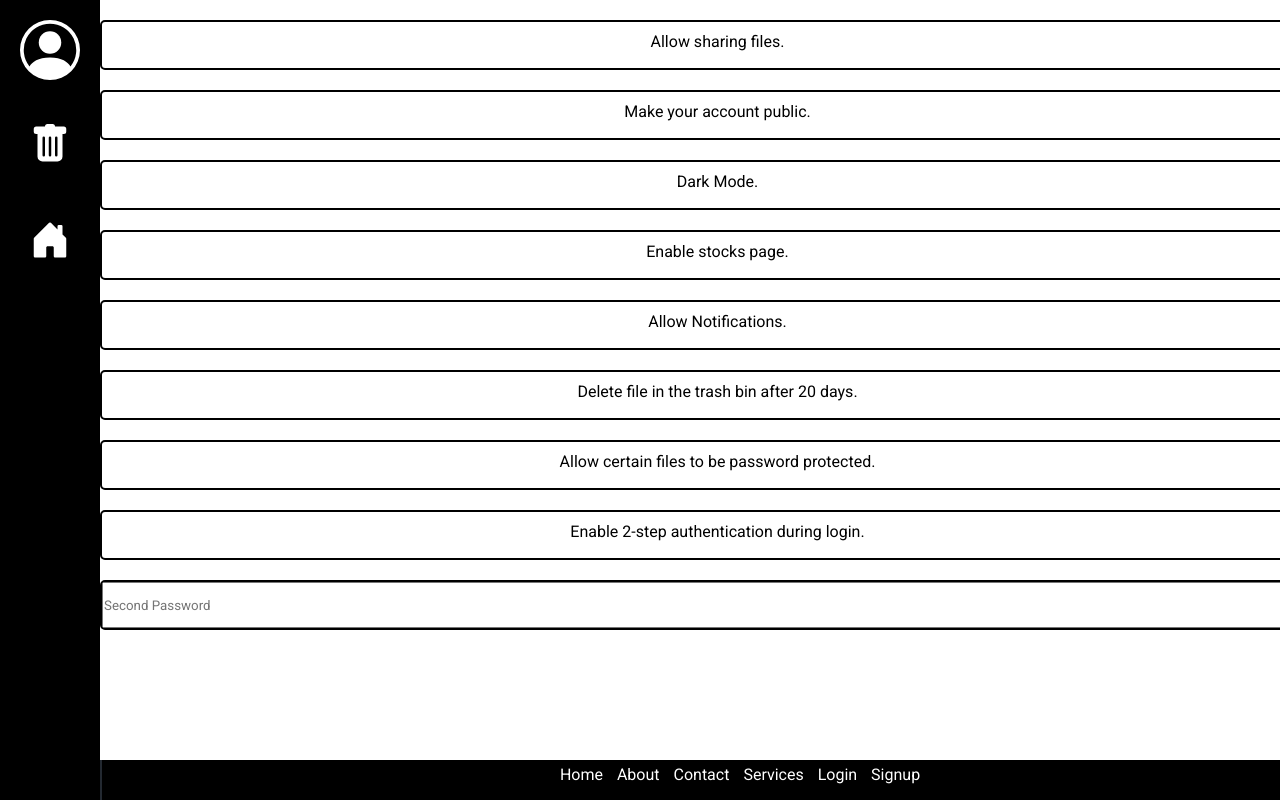
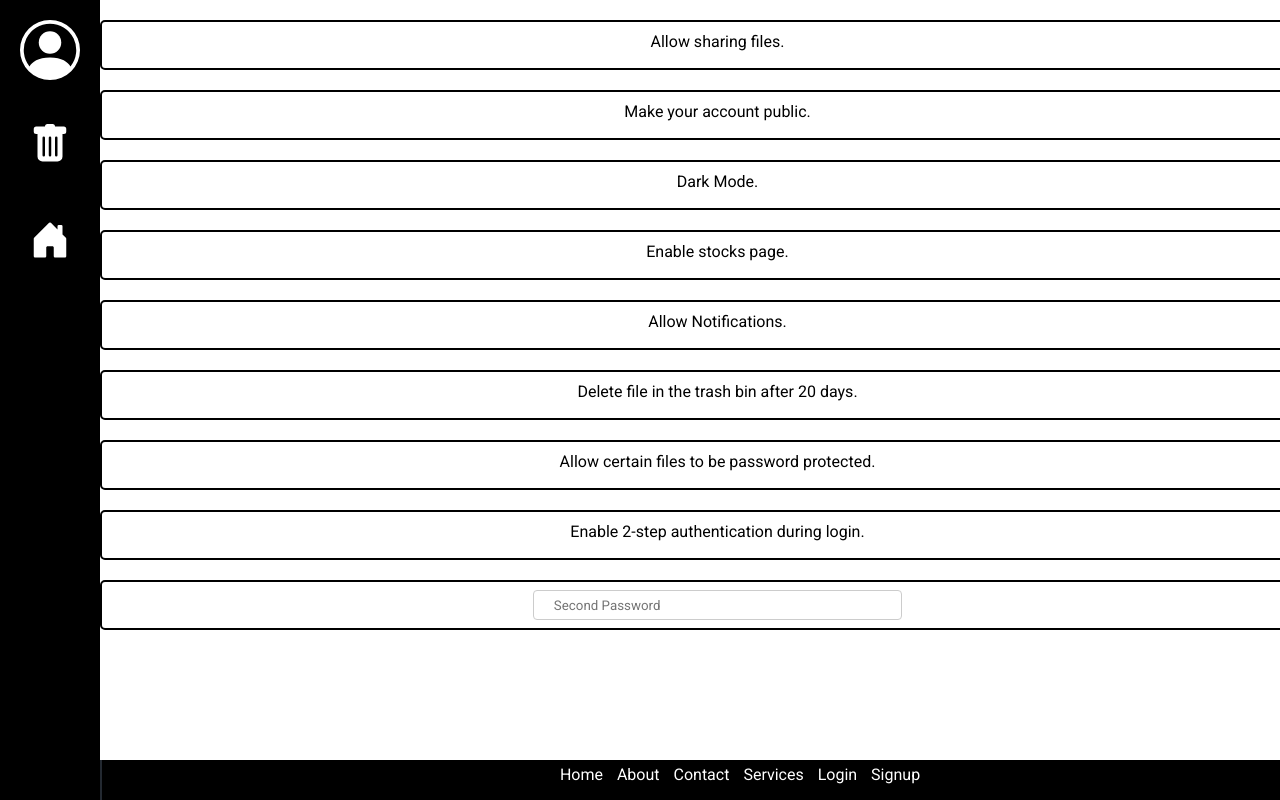
Before and after one commit to Stephen10121/Storage-Server, a Flask app: template templates/settings.html in a window 1280 px wide. Run offline with Flask 2, Linux system fonts and the light colour scheme; the template is opened without the code that fills it, so the values that code supplies are empty; parts of the project's set-up code (start-up, migrations or seed data) failed here and were passed over.

Commit message:
Working on 2-step authentication '

```diff
--- a/main.py
+++ b/main.py
@@ -74,7 +74,6 @@ def settings():
                 return res
             else:
                 setting = F.get_settings(id)[2:]
-                print(type(setting[0]))
                 res = make_response(jsonify({'message':'Settings changed!', 'settings': F.get_settings(id)[2:]}), 200)
                 return res
         else:
--- a/static/css/settings.css
+++ b/static/css/settings.css
@@ -44,3 +44,18 @@
     border: 2px black solid;
     background-color: #cccccc;
 }
+
+#twopass {
+    width: 30%;
+    height: 30px;
+    padding: 12px 20px;
+    margin: 8px 0;
+    display: inline-block;
+    border: 1px solid #ccc;
+    border-radius: 4px;
+    box-sizing: border-box;
+}
+
+#twopass:focus {
+    outline: none;
+}
--- a/static/script/welcome.js
+++ b/static/script/welcome.js
@@ -25,6 +25,8 @@ function save() {
     var trash = document.getElementById('trash-set').checked;
     var encrypt = document.getElementById('encryption').checked;
     var auth = document.getElementById('2auth').checked;
+    var twoauth = document.getElementById('twopass').value;
+    console.log(twoauth);
     var entry = {
         Eshare: share,
         Eaccount: account,
--- a/templates/settings.html
+++ b/templates/settings.html
@@ -107,7 +107,9 @@ Settings
         </label>
     </div>
     <div class="2stepauth set-node" id="show2step">
-        <input type="password" id='twopass' placeholder="Second Password">
+        <center>
+            <input type="password" id='twopass' placeholder="Second Password">
+        </center>
     </div>
     {% if settings[7]==0 %}
         <style>
```
